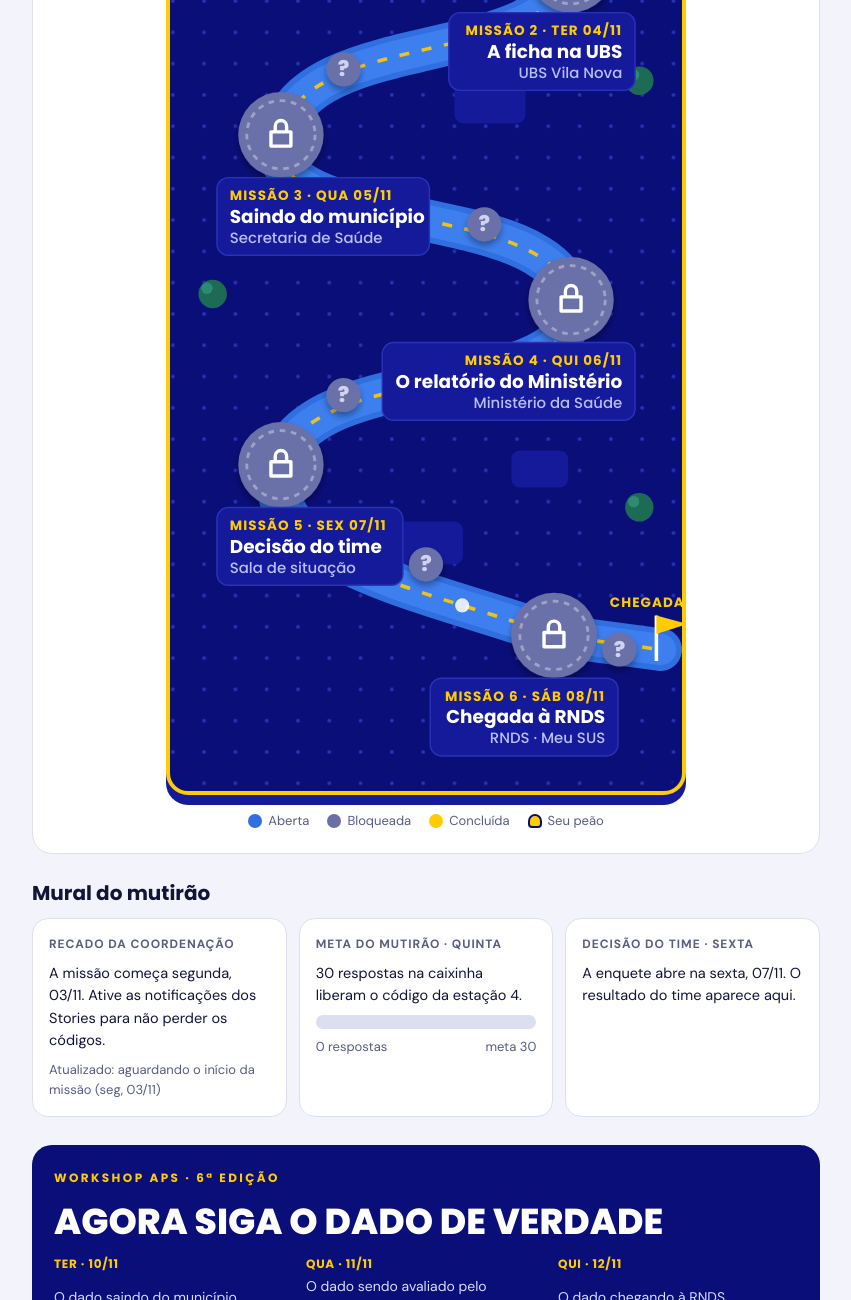
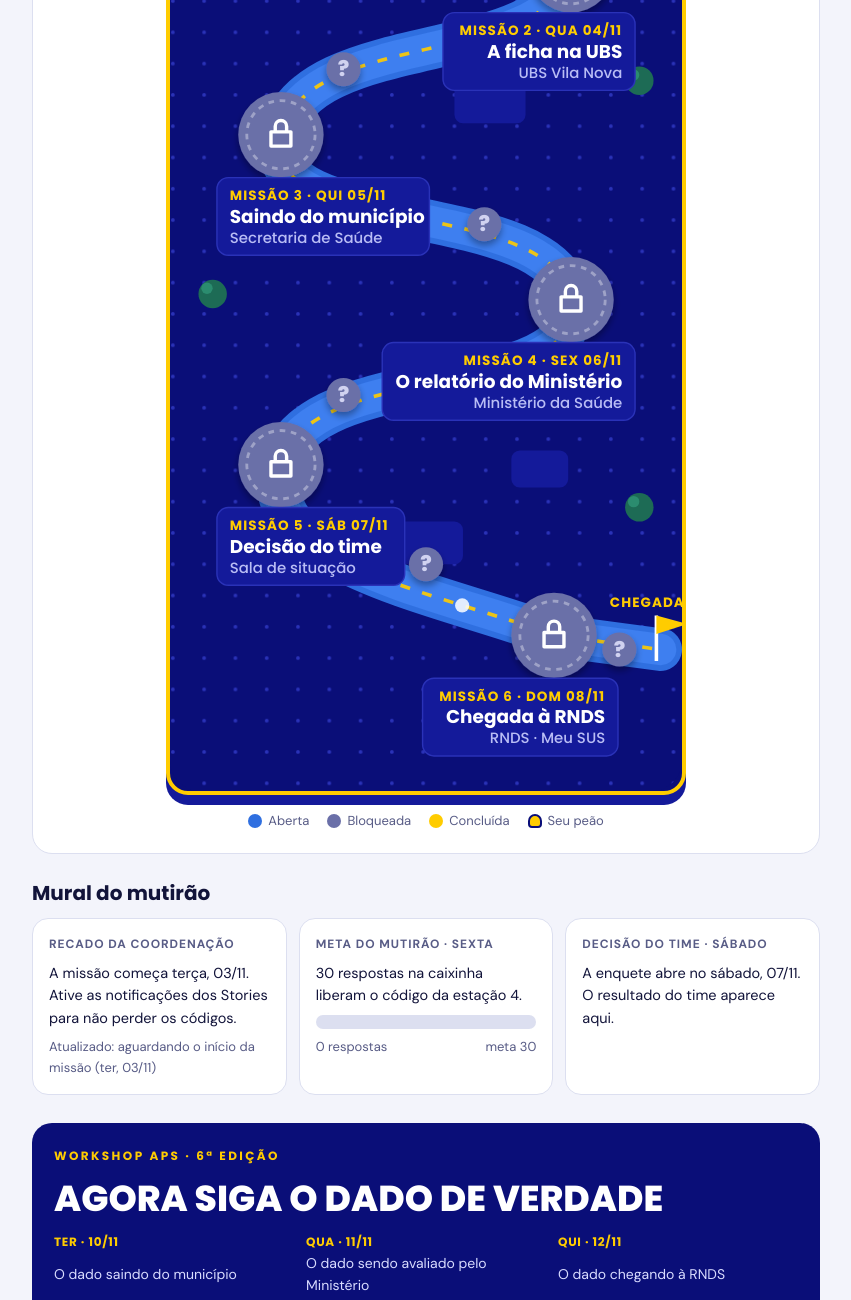
Before and after one commit to verineida-stack/desafio-da-veri, a plain HTML site: page index.html in a window 1280 px wide. Shown: the part 919-2219 px from the top of the page, without its empty margins (214-1065 px from the left). Drawn offline with Linux system fonts and the light colour scheme.

Commit message:
Add files via upload

```diff
--- a/index.html
+++ b/index.html
@@ -367,20 +367,20 @@ a.cta:focus-visible{outline:3px solid #fff;outline-offset:3px}
 <script>
 /* ===== Mural: atualizado pela Verineida a cada dia ===== */
 const MURAL = {
-  atualizado: "aguardando o início da missão (seg, 03/11)",
+  atualizado: "aguardando o início da missão (ter, 03/11)",
   caixinhaMeta: 30,
   caixinhaAtual: 0,
   votos: { A: 0, B: 0, C: 0 },
-  recado: "A missão começa segunda, 03/11. Ative as notificações dos Stories para não perder os códigos."
+  recado: "A missão começa terça, 03/11. Ative as notificações dos Stories para não perder os códigos."
 };
 
 const ETAPAS = [
-  { id:1, dia:"Seg 03/11", nome:"A contratação", codigo:null },
-  { id:2, dia:"Ter 04/11", nome:"A ficha na UBS", codigo:"ahbjcm" },
-  { id:3, dia:"Qua 05/11", nome:"Saindo do município", codigo:"1gwyhh4" },
-  { id:4, dia:"Qui 06/11", nome:"O relatório do Ministério", codigo:"11ik3r2", mutirao:true },
-  { id:5, dia:"Sex 07/11", nome:"Decisão do time", codigo:"125njl5" },
-  { id:6, dia:"Sáb 08/11", nome:"Chegada à RNDS", codigo:"1p591ac" }
+  { id:1, dia:"Ter 03/11", nome:"A contratação", codigo:null },
+  { id:2, dia:"Qua 04/11", nome:"A ficha na UBS", codigo:"ahbjcm" },
+  { id:3, dia:"Qui 05/11", nome:"Saindo do município", codigo:"1gwyhh4" },
+  { id:4, dia:"Sex 06/11", nome:"O relatório do Ministério", codigo:"11ik3r2", mutirao:true },
+  { id:5, dia:"Sáb 07/11", nome:"Decisão do time", codigo:"125njl5" },
+  { id:6, dia:"Dom 08/11", nome:"Chegada à RNDS", codigo:"1p591ac" }
 ];
 
 const KEY = "caminho-do-dado-v6";
@@ -704,7 +704,7 @@ function finish(id, pts){
 }
 
 function lockView(e){
-  const mut = e.mutirao ? `<div class="mutirao"><h3>Etapa de mutirão</h3><p class="msg">O código só sai quando o time inteiro bater a meta: <b>${MURAL.caixinhaMeta} respostas</b> na caixinha dos Stories de quinta. Responda e chame um colega da APS para o seu time.</p>${barra(MURAL.caixinhaAtual, MURAL.caixinhaMeta)}</div>` : "";
+  const mut = e.mutirao ? `<div class="mutirao"><h3>Etapa de mutirão</h3><p class="msg">O código só sai quando o time inteiro bater a meta: <b>${MURAL.caixinhaMeta} respostas</b> na caixinha dos Stories de sexta. Responda e chame um colega da APS para o seu time.</p>${barra(MURAL.caixinhaAtual, MURAL.caixinhaMeta)}</div>` : "";
   return `<div class="lockbox"><h3>Estação bloqueada</h3><p class="msg">O código desta estação aparece nos Stories de ${e.dia}. Digite aqui para abrir.</p>
     <form class="row" id="f-cod"><label for="cod" hidden>Código</label><input id="cod" placeholder="Código do dia" autocomplete="off"><button class="btn" type="submit">Abrir estação</button></form><p class="msg" id="cod-msg"></p></div>${mut}`;
 }
@@ -929,8 +929,8 @@ function renderMural(){
   const linha=(l,t,n)=>`<div><span>${l}. ${t}</span><span>${tv?Math.round(n/tv*100):0}%</span><div class="bar"><i style="width:${tv?n/tv*100:0}%"></i></div></div>`;
   $("#mural").innerHTML = `
   <div class="mcard"><small>Recado da coordenação</small><p>${MURAL.recado}</p><p style="color:var(--muted);font-size:13px">Atualizado: ${MURAL.atualizado}</p></div>
-  <div class="mcard"><small>Meta do mutirão · quinta</small><p>${MURAL.caixinhaMeta} respostas na caixinha liberam o código da estação 4.</p>${barra(MURAL.caixinhaAtual,MURAL.caixinhaMeta)}</div>
-  <div class="mcard"><small>Decisão do time · sexta</small>${tv?`<div class="vote">${linha("A","Corrigir e reenviar",v.A)}${linha("B","Esperar o próximo mês",v.B)}${linha("C","Apagar e lançar de novo",v.C)}</div><p style="color:var(--muted);font-size:13px">${tv} votos na enquete</p>`:`<p>A enquete abre na sexta, 07/11. O resultado do time aparece aqui.</p>`}</div>`;
+  <div class="mcard"><small>Meta do mutirão · sexta</small><p>${MURAL.caixinhaMeta} respostas na caixinha liberam o código da estação 4.</p>${barra(MURAL.caixinhaAtual,MURAL.caixinhaMeta)}</div>
+  <div class="mcard"><small>Decisão do time · sábado</small>${tv?`<div class="vote">${linha("A","Corrigir e reenviar",v.A)}${linha("B","Esperar o próximo mês",v.B)}${linha("C","Apagar e lançar de novo",v.C)}</div><p style="color:var(--muted);font-size:13px">${tv} votos na enquete</p>`:`<p>A enquete abre no sábado, 07/11. O resultado do time aparece aqui.</p>`}</div>`;
 }
 
 function renderAll(){ renderWho(); renderTrack(); renderPanel(); renderMural(); }
```
